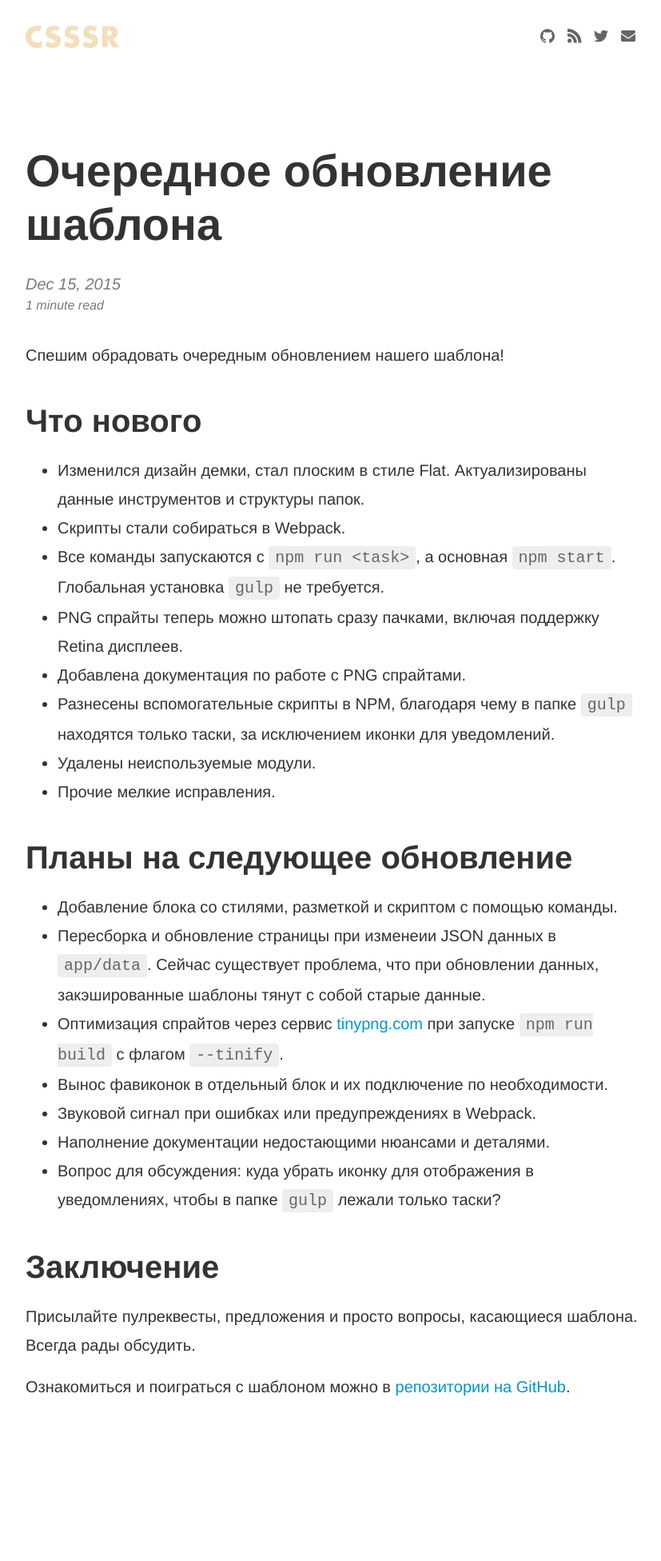
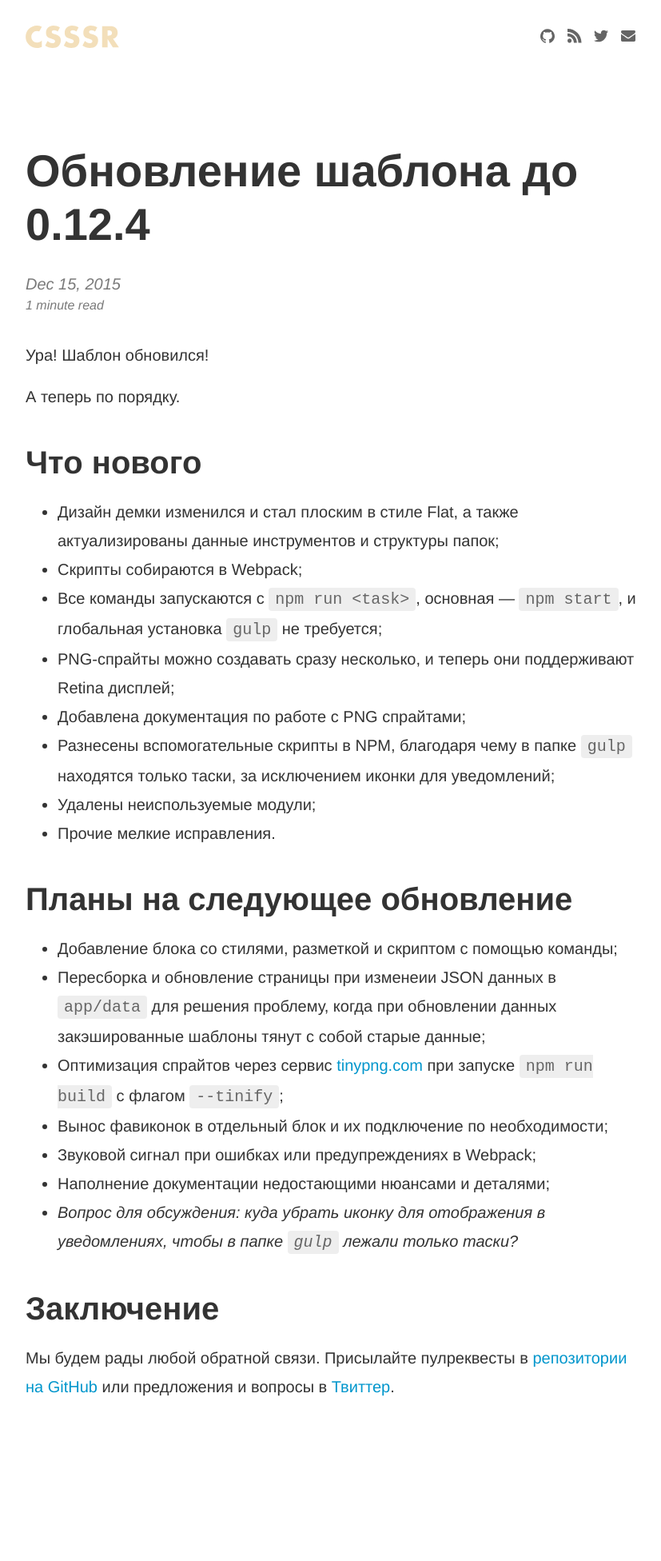
Before and after one commit to vislogurov/csssr.github.io, a Jekyll site: the page built from _posts/2015-12-15-yet-another-template-update.md, in a window 1280 px wide. Shown: the whole page at 80% size, without its empty margins (224-1051 px from the left). Built offline with Jekyll 4.4.1, drawn with Linux system fonts in a browser that asks for light colours; Markdown is read by kramdown in place of the engine named in the settings.

Commit message:
Update 2015-12-15-yet-another-template-update.md

```diff
--- a/_posts/2015-12-15-yet-another-template-update.md
+++ b/_posts/2015-12-15-yet-another-template-update.md
@@ -1,33 +1,33 @@
 ---
 layout:  post
-title:   Очередное обновление шаблона
+title:   Обновление шаблона до 0.12.4
 date:    2015-12-15 20:30:00
-summary: Немного о том, что нового появилось за последнее время и планах на будущее.
+summary: Немного о том, что нового появилось за последнее время, и планах на будущее
 ---
 
-Спешим обрадовать очередным обновлением нашего шаблона!
+Ура! Шаблон обновился!
+
+А теперь по порядку.
 
 ## Что нового
 
-* Изменился дизайн демки, стал плоским в стиле Flat. Актуализированы данные инструментов и структуры папок.
-* Скрипты стали собираться в Webpack.
-* Все команды запускаются с `npm run <task>`, а основная `npm start`. Глобальная установка `gulp` не требуется.
-* PNG спрайты теперь можно штопать сразу пачками, включая поддержку Retina дисплеев.
-* Добавлена документация по работе с PNG спрайтами.
-* Разнесены вспомогательные скрипты в NPM, благодаря чему в папке `gulp` находятся только таски, за исключением иконки для уведомлений.
-* Удалены неиспользуемые модули.
+* Дизайн демки изменился и стал плоским в стиле Flat, а также актуализированы данные инструментов и структуры папок;
+* Скрипты собираются в Webpack;
+* Все команды запускаются с `npm run <task>`, основная — `npm start`, и глобальная установка `gulp` не требуется;
+* PNG-спрайты можно создавать сразу несколько, и теперь они поддерживают Retina дисплей;
+* Добавлена документация по работе с PNG спрайтами;
+* Разнесены вспомогательные скрипты в NPM, благодаря чему в папке `gulp` находятся только таски, за исключением иконки для уведомлений;
+* Удалены неиспользуемые модули;
 * Прочие мелкие исправления.
 
 ## Планы на следующее обновление
-* Добавление блока со стилями, разметкой и скриптом с помощью команды.
-* Пересборка и обновление страницы при изменеии JSON данных в `app/data`. Сейчас существует проблема, что при обновлении данных, закэшированные шаблоны тянут с собой старые данные.
-* Оптимизация спрайтов через сервис [tinypng.com](https://tinypng.com/) при запуске `npm run build` с флагом `--tinify`.
-* Вынос фавиконок в отдельный блок и их подключение по необходимости.
-* Звуковой сигнал при ошибках или предупреждениях в Webpack.
-* Наполнение документации недостающими нюансами и деталями.
-* Вопрос для обсуждения: куда убрать иконку для отображения в уведомлениях, чтобы в папке `gulp` лежали только таски?
+* Добавление блока со стилями, разметкой и скриптом с помощью команды;
+* Пересборка и обновление страницы при изменеии JSON данных в `app/data` для решения проблему, когда при обновлении данных закэшированные шаблоны тянут с собой старые данные;
+* Оптимизация спрайтов через сервис [tinypng.com](https://tinypng.com/) при запуске `npm run build` с флагом `--tinify`;
+* Вынос фавиконок в отдельный блок и их подключение по необходимости;
+* Звуковой сигнал при ошибках или предупреждениях в Webpack;
+* Наполнение документации недостающими нюансами и деталями;
+* *Вопрос для обсуждения: куда убрать иконку для отображения в уведомлениях, чтобы в папке `gulp` лежали только таски?*
 
 ## Заключение
-Присылайте пулреквесты, предложения и просто вопросы, касающиеся шаблона. Всегда рады обсудить.
-
-Ознакомиться и поиграться с шаблоном можно в [репозитории на GitHub](https://github.com/CSSSR/csssr-project-template).
+Мы будем рады любой обратной связи. Присылайте пулреквесты в [репозитории на GitHub](https://github.com/CSSSR/csssr-project-template) или предложения и вопросы в [Твиттер](https://twitter.com/csssr_dev).
```
